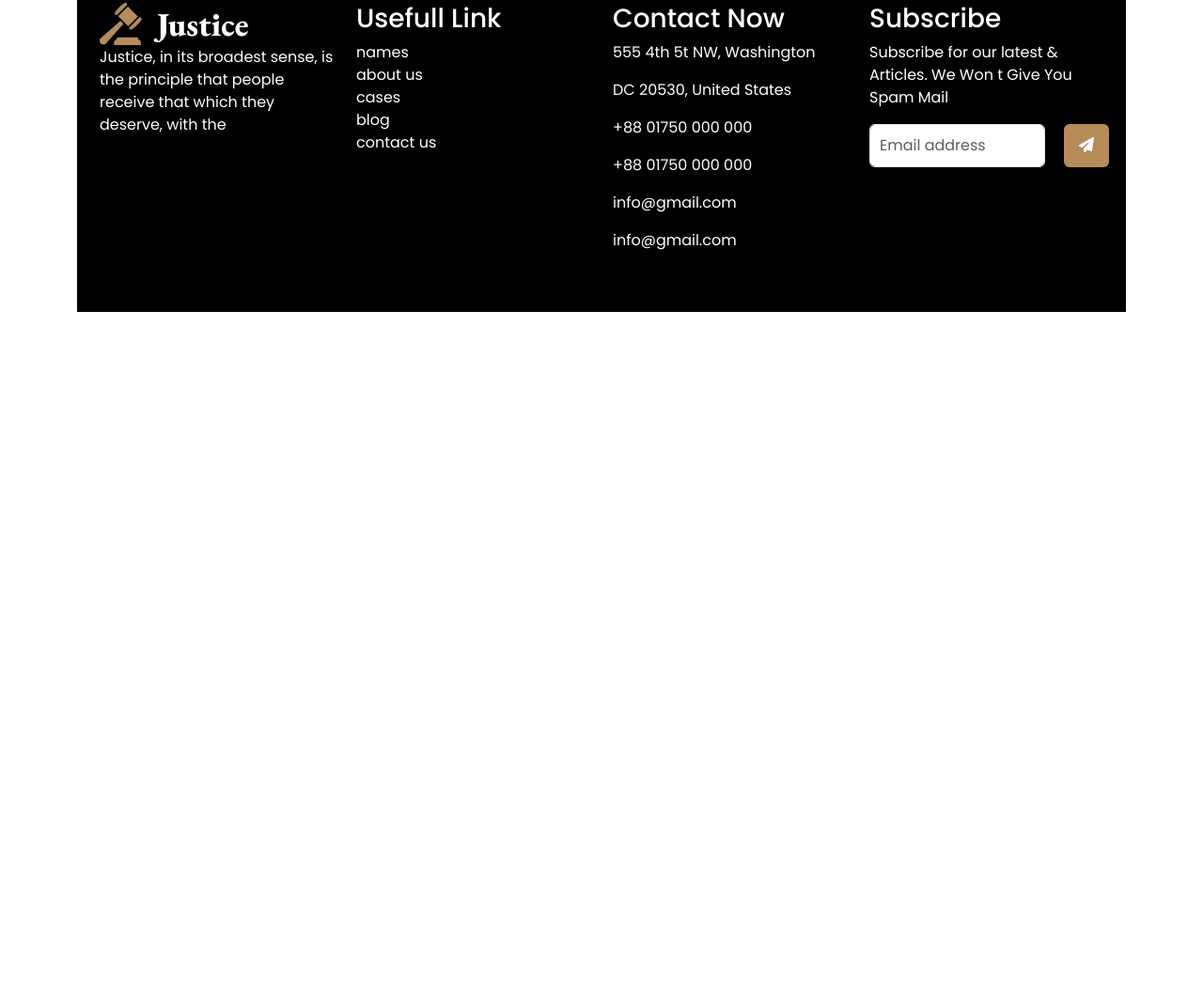
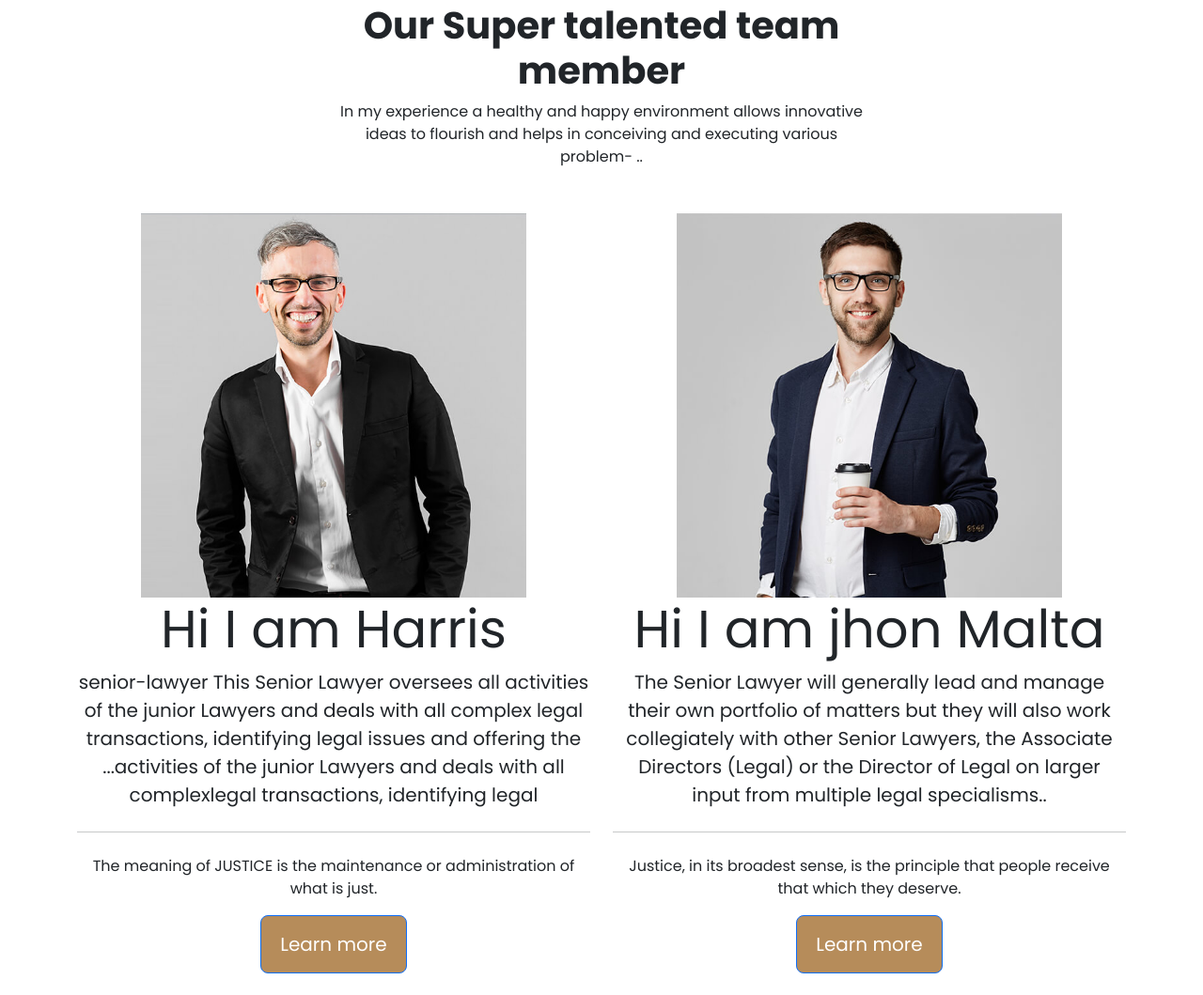
Before and after one commit to 2md-mahmudul-hasan/legal-house, a plain HTML site: page index.html in a window 1280 px wide. Shown: the part 4193-5252 px from the top of the page at 94% size. Before the commit the page ends 4575 px from the top, so only its background shows below. Drawn offline with nearby package versions, Linux system fonts and the light colour scheme.

Commit message:
team section

```diff
--- a/index.html
+++ b/index.html
@@ -338,6 +338,51 @@
     </div>
     <!-- end container -->
 
+    <!-- An extra section -->
+    <!-- team -->
+    <div id="team" class="py-5">
+      <div class="section-title text-center mx-auto mb-5">
+        <h2> Our Super talented team member</h2>
+        <p> In my experience a healthy and happy environment allows innovative ideas to flourish and helps in conceiving
+          and executing various problem- ..</p>
+      </div>
+
+      <div class="row">
+        <div class="col-6">
+          <div class="jumbotron text-center">
+            <img class="w-75" src="./images/team/team-1.jpg" alt="">
+            <h1 class="display-4"> Hi I am Harris</h1>
+            <p class="lead">senior-lawyer
+              This Senior Lawyer oversees all activities of the junior Lawyers and deals with all complex
+              legal transactions, identifying legal issues and offering the ...activities of the junior Lawyers and
+              deals with all complexlegal transactions, identifying legal</p>
+            <hr class="my-4">
+            <p> The meaning of JUSTICE is the maintenance or administration of what is just.</p>
+            <p class="lead">
+              <a class="btn btn-primary btn-lg" href="#" role="button">Learn more</a>
+            </p>
+          </div>
+        </div>
+        <div class="col-6">
+          <div class="jumbotron text-center">
+            <img class="w-75" src="./images/team/team-3.jpg" alt="">
+            <h1 class="display-4">Hi I am jhon Malta</h1>
+            <p class="lead">The Senior Lawyer will generally lead and manage their own portfolio of matters but they
+              will also work collegiately with other Senior Lawyers, the Associate Directors (Legal) or the Director of
+              Legal on larger input from multiple legal specialisms..
+            </p>
+            <hr class="my-4">
+            <p>Justice, in its broadest sense, is the principle that people receive that which they deserve.</p>
+            <p class="lead">
+              <a class="btn btn-primary btn-lg" href="#" role="button">Learn more</a>
+            </p>
+          </div>
+        </div>
+      </div>
+    </div>
+    <!-- end team -->
+    <!-- extra section end -->
+
     <!-- footer -->
     <div class="container-fluid" id="footer">
       <footer class="py-5 container">
```
Also changed, not shown: images/team/team-1.jpg (added), images/team/team-2.jpg (added), images/team/team-3.jpg (added), images/team/team-4.jpg (added).
